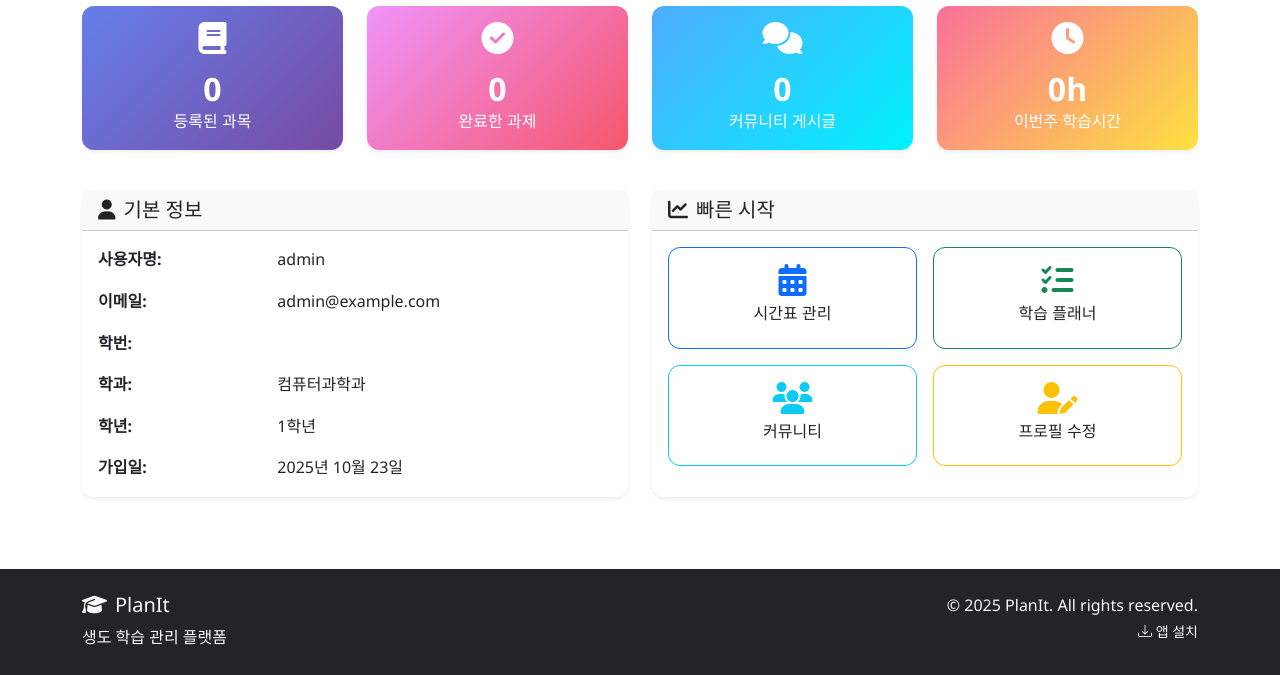
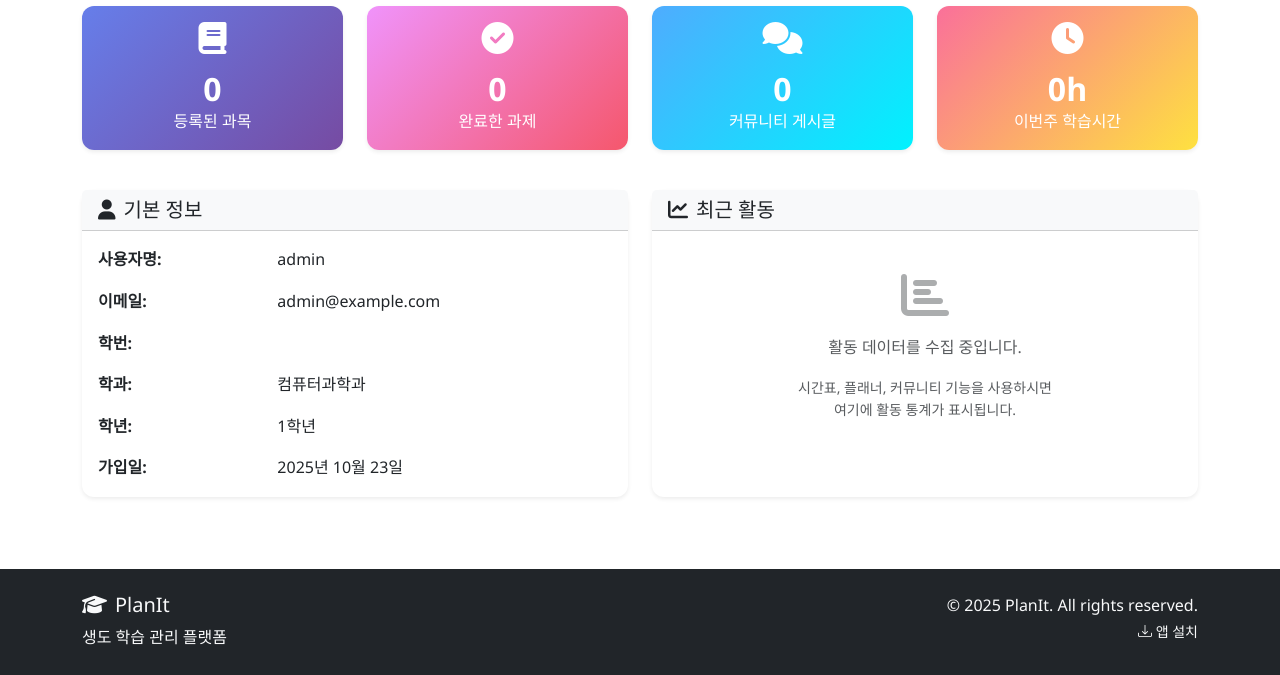
Before and after one commit to whwjdgml0508/planit, a Django app: page /accounts/profile/ in a window 1280 px wide. Shown: the part 260-935 px from the top of the page. Run offline with Django 5.2, Linux system fonts and the light colour scheme; a user stored in the database is signed in; data that the repository does not hold is empty; parts of the project's set-up code (start-up, migrations or seed data) failed here and were passed over.

```diff
--- a/Desktop/planit/templates/accounts/profile.html
+++ b/Desktop/planit/templates/accounts/profile.html
@@ -2,6 +2,15 @@
 {% load static %}
 
 {% block title %}{{ profile_user.get_full_name }} 프로필 - PlanIt{% endblock %}
+
+{% block extra_css %}
+<style>
+    .stat-card:hover {
+        transform: translateY(-5px);
+        box-shadow: 0 8px 16px rgba(0, 0, 0, 0.2) !important;
+    }
+</style>
+{% endblock %}
 
 {% block content %}
 <div class="container">
@@ -57,31 +66,37 @@
     <!-- 통계 카드 -->
     <div class="row mb-4">
         <div class="col-md-3 col-sm-6 mb-3">
-            <div class="card shadow-sm border-0 text-center h-100" style="background: linear-gradient(135deg, #667eea 0%, #764ba2 100%);">
+            <a href="{% url 'timetable:timetable_manage' %}" class="text-decoration-none">
+                <div class="card shadow-sm border-0 text-center h-100 stat-card" style="background: linear-gradient(135deg, #667eea 0%, #764ba2 100%); cursor: pointer; transition: transform 0.2s, box-shadow 0.2s;">
                     <div class="card-body text-white">
                         <i class="fas fa-book fa-2x mb-3"></i>
                         <h2 class="fw-bold mb-0">{{ subject_count }}</h2>
                         <p class="mb-0">등록된 과목</p>
                     </div>
                 </div>
+            </a>
         </div>
         <div class="col-md-3 col-sm-6 mb-3">
-            <div class="card shadow-sm border-0 text-center h-100" style="background: linear-gradient(135deg, #f093fb 0%, #f5576c 100%);">
+            <a href="{% url 'planner:daily_planner' %}" class="text-decoration-none">
+                <div class="card shadow-sm border-0 text-center h-100 stat-card" style="background: linear-gradient(135deg, #f093fb 0%, #f5576c 100%); cursor: pointer; transition: transform 0.2s, box-shadow 0.2s;">
                     <div class="card-body text-white">
                         <i class="fas fa-check-circle fa-2x mb-3"></i>
                         <h2 class="fw-bold mb-0">{{ completed_task_count }}</h2>
                         <p class="mb-0">완료한 과제</p>
                     </div>
                 </div>
+            </a>
         </div>
         <div class="col-md-3 col-sm-6 mb-3">
-            <div class="card shadow-sm border-0 text-center h-100" style="background: linear-gradient(135deg, #4facfe 0%, #00f2fe 100%);">
+            <a href="{% url 'community:post_list' %}?author={{ profile_user.id }}" class="text-decoration-none">
+                <div class="card shadow-sm border-0 text-center h-100 stat-card" style="background: linear-gradient(135deg, #4facfe 0%, #00f2fe 100%); cursor: pointer; transition: transform 0.2s, box-shadow 0.2s;">
                     <div class="card-body text-white">
                         <i class="fas fa-comments fa-2x mb-3"></i>
                         <h2 class="fw-bold mb-0">{{ post_count }}</h2>
                         <p class="mb-0">커뮤니티 게시글</p>
                     </div>
                 </div>
+            </a>
         </div>
         <div class="col-md-3 col-sm-6 mb-3">
             <div class="card shadow-sm border-0 text-center h-100" style="background: linear-gradient(135deg, #fa709a 0%, #fee140 100%);">
@@ -137,57 +152,90 @@
                 </div>
             </div>
         </div>
-
         <div class="col-md-6">
             <div class="card shadow-sm border-0 h-100">
                 <div class="card-header bg-light">
                     <h5 class="mb-0">
-                        <i class="fas fa-chart-line me-2"></i>빠른 시작
+                        <i class="fas fa-chart-line me-2"></i>최근 활동
                     </h5>
                 </div>
                 <div class="card-body">
+                    {% if posts_count > 0 or tasks_count > 0 or study_sessions_count > 0 %}
                         <div class="row g-3">
+                            <!-- 작성한 글 -->
                             <div class="col-6">
-                            <a href="{% url 'timetable:semester_list' %}" class="text-decoration-none">
-                                <div class="card border-primary h-100">
-                                    <div class="card-body text-center">
-                                        <i class="fas fa-calendar-alt fa-2x text-primary mb-2"></i>
-                                        <h6 class="card-title">시간표 관리</h6>
+                                <div class="d-flex align-items-center">
+                                    <div class="flex-shrink-0">
+                                        <div class="bg-primary bg-opacity-10 rounded p-2">
+                                            <i class="fas fa-pen text-primary fa-lg"></i>
                                         </div>
                                     </div>
-                            </a>
-                        </div>
-                        <div class="col-6">
-                            <a href="{% url 'planner:task_list' %}" class="text-decoration-none">
-                                <div class="card border-success h-100">
-                                    <div class="card-body text-center">
-                                        <i class="fas fa-tasks fa-2x text-success mb-2"></i>
-                                        <h6 class="card-title">학습 플래너</h6>
+                                    <div class="flex-grow-1 ms-3">
+                                        <div class="fw-bold text-primary fs-4">{{ posts_count }}</div>
+                                        <div class="text-muted small">작성한 글</div>
                                     </div>
                                 </div>
-                            </a>
                             </div>
+
+                            <!-- 완료한 과제 -->
                             <div class="col-6">
-                            <a href="{% url 'community:index' %}" class="text-decoration-none">
-                                <div class="card border-info h-100">
-                                    <div class="card-body text-center">
-                                        <i class="fas fa-users fa-2x text-info mb-2"></i>
-                                        <h6 class="card-title">커뮤니티</h6>
+                                <div class="d-flex align-items-center">
+                                    <div class="flex-shrink-0">
+                                        <div class="bg-success bg-opacity-10 rounded p-2">
+                                            <i class="fas fa-check-circle text-success fa-lg"></i>
                                         </div>
                                     </div>
-                            </a>
-                        </div>
-                        <div class="col-6">
-                            <a href="{% url 'accounts:profile_edit' %}" class="text-decoration-none">
-                                <div class="card border-warning h-100">
-                                    <div class="card-body text-center">
-                                        <i class="fas fa-user-edit fa-2x text-warning mb-2"></i>
-                                        <h6 class="card-title">프로필 수정</h6>
+                                    <div class="flex-grow-1 ms-3">
+                                        <div class="fw-bold text-success fs-4">{{ completed_tasks_count }}</div>
+                                        <div class="text-muted small">완료한 과제</div>
                                     </div>
                                 </div>
-                            </a>
+                            </div>
+
+                            <!-- 작성한 댓글 -->
+                            <div class="col-6">
+                                <div class="d-flex align-items-center">
+                                    <div class="flex-shrink-0">
+                                        <div class="bg-info bg-opacity-10 rounded p-2">
+                                            <i class="fas fa-comments text-info fa-lg"></i>
                                         </div>
                                     </div>
+                                    <div class="flex-grow-1 ms-3">
+                                        <div class="fw-bold text-info fs-4">{{ comments_count }}</div>
+                                        <div class="text-muted small">작성한 댓글</div>
+                                    </div>
+                                </div>
+                            </div>
+
+                            <!-- 최근 학습시간 -->
+                            <div class="col-6">
+                                <div class="d-flex align-items-center">
+                                    <div class="flex-shrink-0">
+                                        <div class="bg-warning bg-opacity-10 rounded p-2">
+                                            <i class="fas fa-clock text-warning fa-lg"></i>
+                                        </div>
+                                    </div>
+                                    <div class="flex-grow-1 ms-3">
+                                        <div class="fw-bold text-warning fs-4">{{ study_hours }}h</div>
+                                        <div class="text-muted small">최근 학습시간</div>
+                                    </div>
+                                </div>
+                            </div>
+                        </div>
+
+                        <hr class="my-3">
+
+                        <div class="small text-muted">
+                            <i class="fas fa-info-circle me-1"></i>
+                            최근 30일간의 활동 통계입니다.
+                        </div>
+                    {% else %}
+                        <div class="text-center text-muted py-4">
+                            <i class="fas fa-chart-bar fa-3x mb-3 opacity-50"></i>
+                            <p>활동 데이터를 수집 중입니다.</p>
+                            <p class="small">시간표, 플래너, 커뮤니티 기능을 사용하시면<br>여기에 활동 통계가 표시됩니다.</p>
+                        </div>
+                    {% endif %}
                 </div>
             </div>
         </div>
```
Lines whose indentation alone changed are shown as unchanged.
